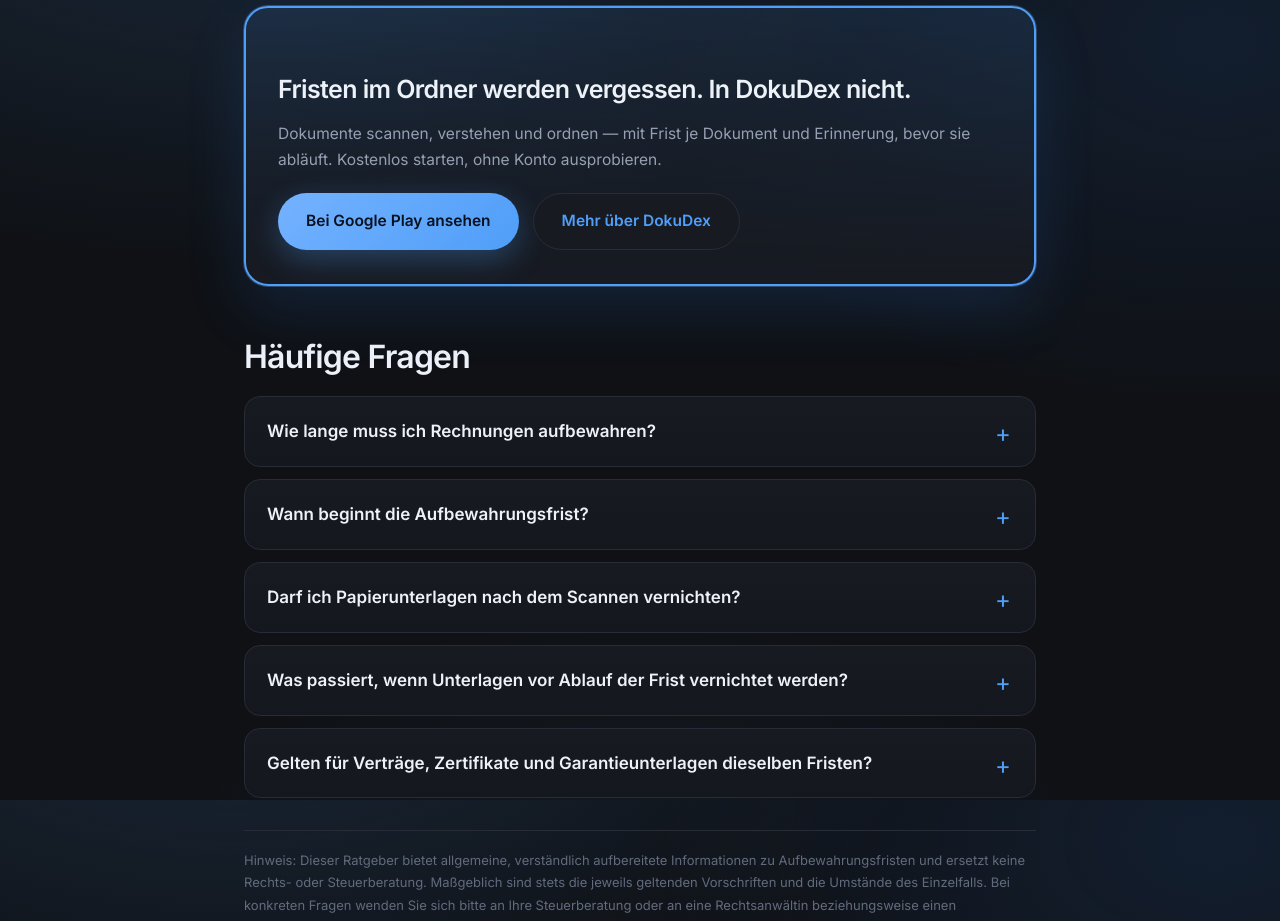
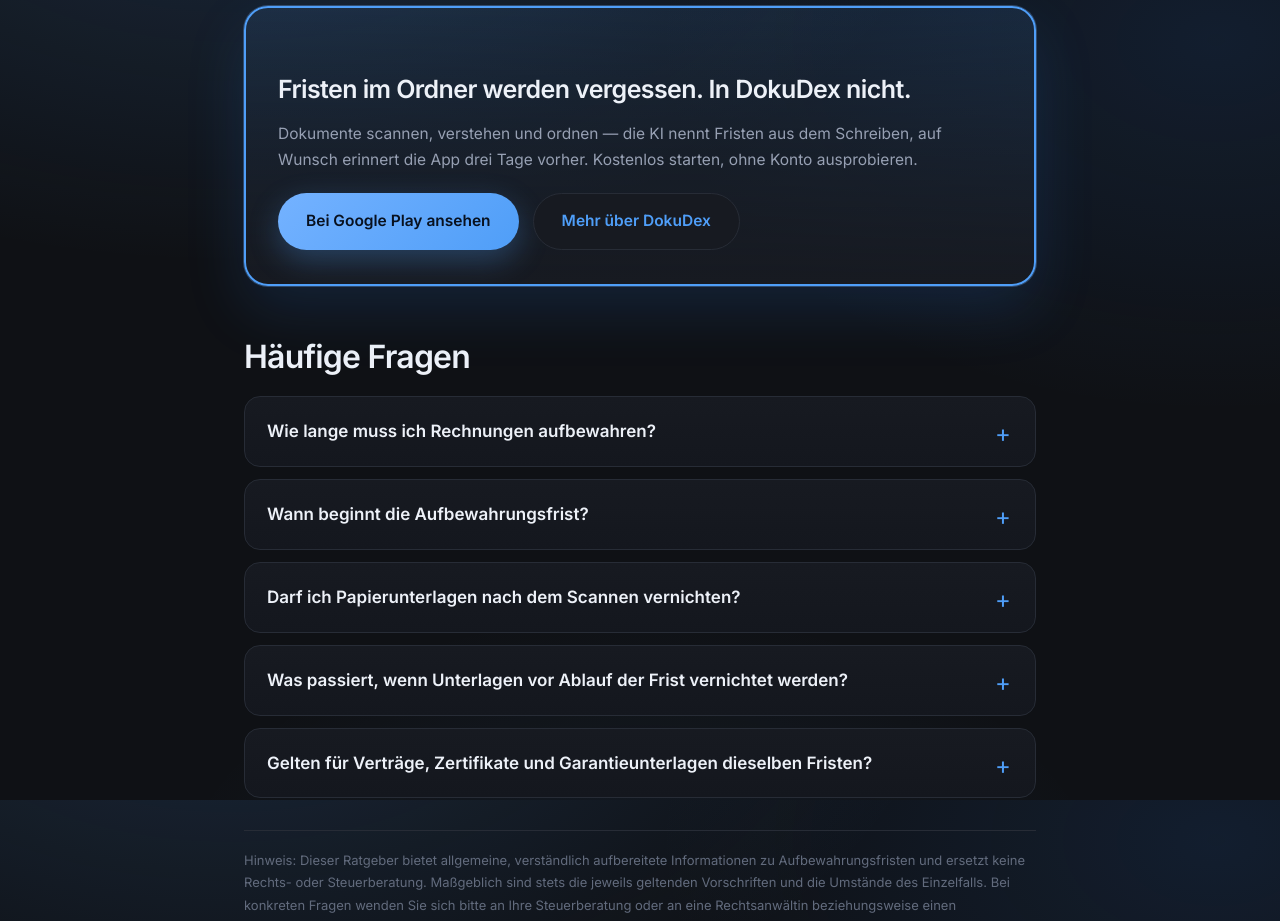
Before and after one commit to CraftlogAPP/archio-web, a plain HTML site: page ratgeber-aufbewahrungsfristen.html in a window 1280 px wide. Shown: the part 4800-5721 px from the top of the page. Drawn offline with Linux system fonts and the light colour scheme.

Commit message:
Ratgeber: DokuDex nennt Fristen aus dem Schreiben (KI) und erinnert drei Tage vorher — keine eigene Frist je Dokument

```diff
--- a/ratgeber-aufbewahrungsfristen.html
+++ b/ratgeber-aufbewahrungsfristen.html
@@ -474,7 +474,7 @@
       <div class="cta-box">
         <h3>Fristen im Ordner werden vergessen. In DokuDex nicht.</h3>
         <p>
-          Dokumente scannen, verstehen und ordnen — mit Frist je Dokument und Erinnerung, bevor sie abläuft.
+          Dokumente scannen, verstehen und ordnen — die KI nennt Fristen aus dem Schreiben, auf Wunsch erinnert die App drei Tage vorher.
           Kostenlos starten, ohne Konto ausprobieren.
         </p>
         <div class="cta-row">
```
